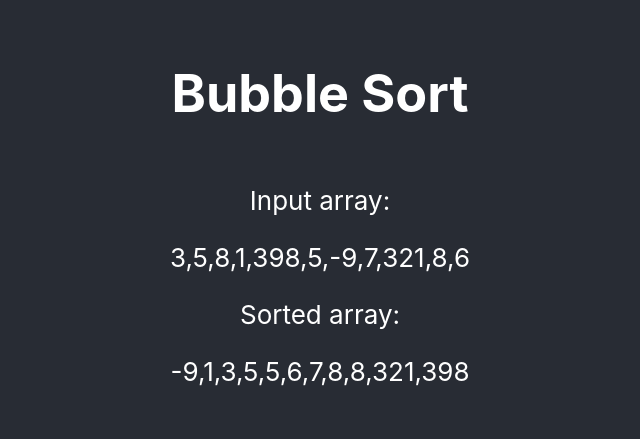
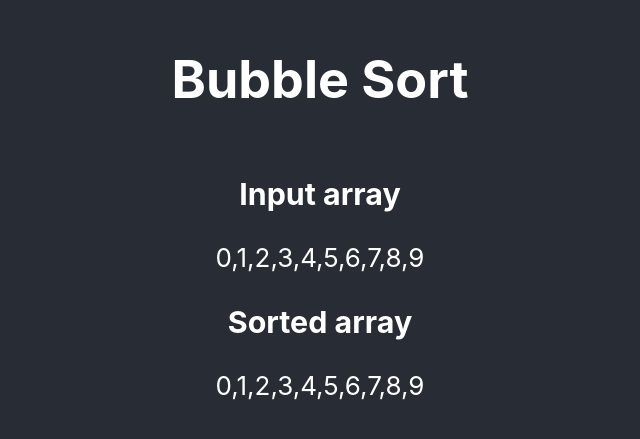
Before and after one commit to mauget/bubblesort, a React (Create React App) app: page / in a window 1280 px wide. Shown: the part 193-632 px from the top of the page, without its empty margins (320-960 px from the left). Built offline with nearby package versions, Linux system fonts and the light colour scheme.

Commit message:
Handle already-sorted input

```diff
--- a/src/App.js
+++ b/src/App.js
@@ -3,14 +3,18 @@ import './App.css';
 import bubbleSort from "./BubbleSort";
 
 function App() {
-    const a = [3,5,8,1,398,5,-9,7,321,8,6];
+    // const a = [3,5,8,1,398,5,-9,7,321,8,6];
+    // const a = [9,8,7,6,5,4,3,2,1,0];
+    const a = [0,1,2,3,4,5,6,7,8,9];
 
     return (
         <div className="App">
             <header className="App-header">
                 <h1>Bubble Sort</h1>
-                <p>Input array: </p> {a.toString()}
-                <p>Sorted array:</p> {bubbleSort(a).toString()}
+                <h3>Input array</h3>
+                    {a.toString()}
+                <h3>Sorted array</h3>
+                    {bubbleSort(a).toString()}
             </header>
         </div>
     );
--- a/src/BubbleSort.js
+++ b/src/BubbleSort.js
@@ -9,10 +9,11 @@ const swap = (list, a, b) => {
 const bubbleSort = (listArg) => {
     const list = Object.assign([], listArg);
     let n = list.length;
-    let highIndex = n;
 
-    while ( n > 1 ) {
+    do {
         console.log(`n = ${n}`);
+
+        let highIndex = 0;
 
         for (let i = 1; i < n; i++){
             if (list[i-1] > list[i]){
@@ -21,8 +22,8 @@ const bubbleSort = (listArg) => {
             }
         }
         n = highIndex;
-    }
-    return list;
+    } while ( n > 1 )
+        return list;
 };
 
 export default bubbleSort;
```
